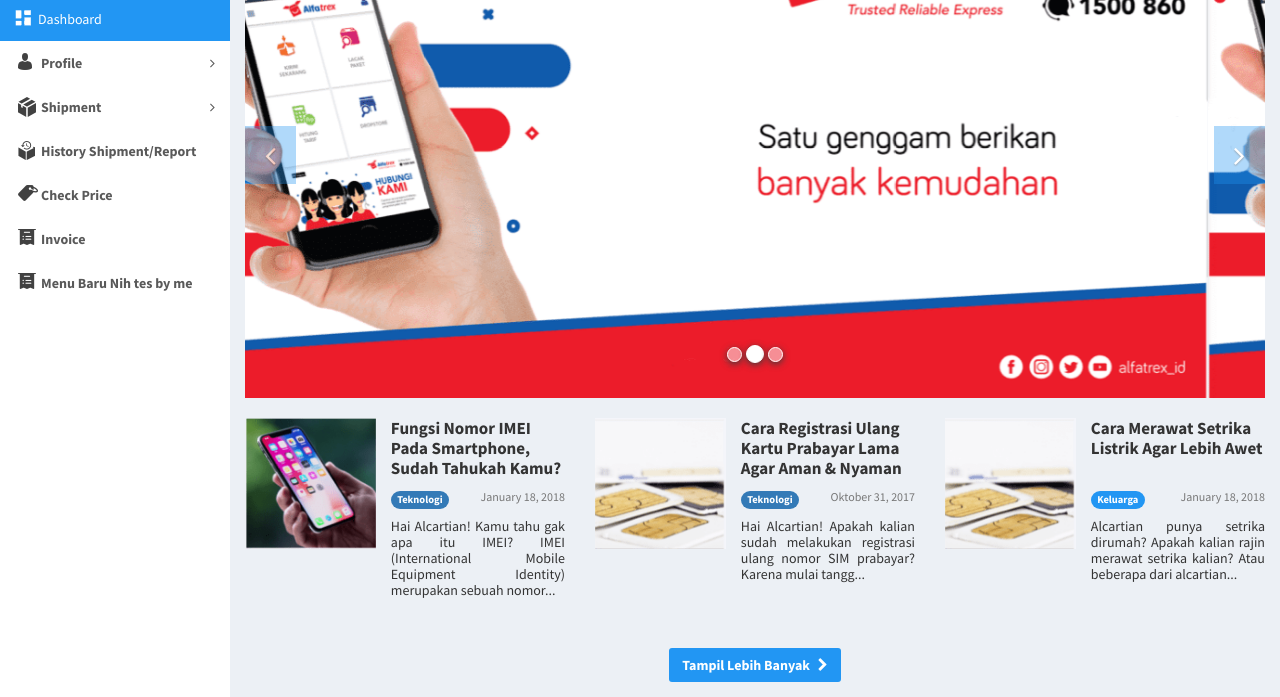
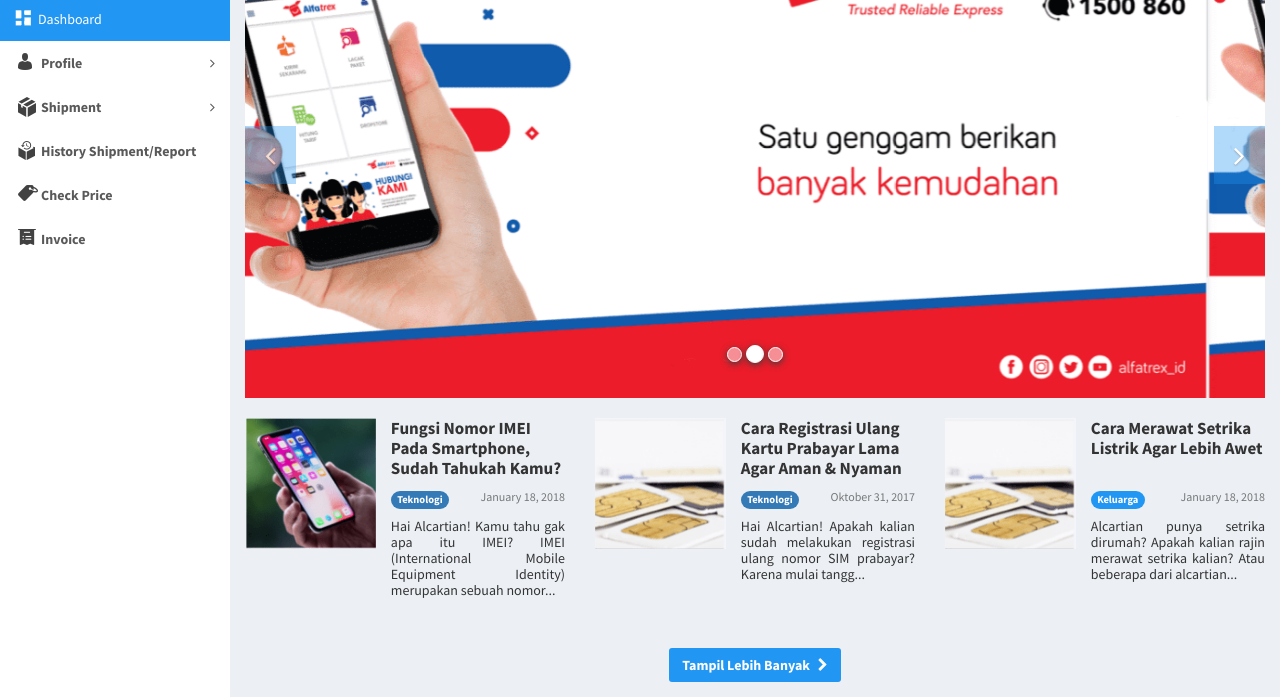
Before and after one commit to BagusASND/trextrexan, a website: page index.html in a window 1280 px wide. Shown: the part 172-869 px from the top of the page. Drawn offline with Linux system fonts and the light colour scheme.

Commit message:
remove menu yg buat coba-coba

```diff
--- a/index.html
+++ b/index.html
@@ -143,13 +143,6 @@
             <span>Invoice</span>
           </a>
         </li>
-        <li class="treeview">
-          <a href="#">
-            <img src="assets/img/new/ic-invoice.png" alt="" class="ico-menu">
-            <img src="assets/img/new/ic-invoice-white.png" alt="" class="ico-menu ico-hover">
-            <span>Menu Baru Nih tes by me</span>
-          </a>
-        </li>
       </ul>
       <!-- /.sidebar-menu -->
     </section>
```
